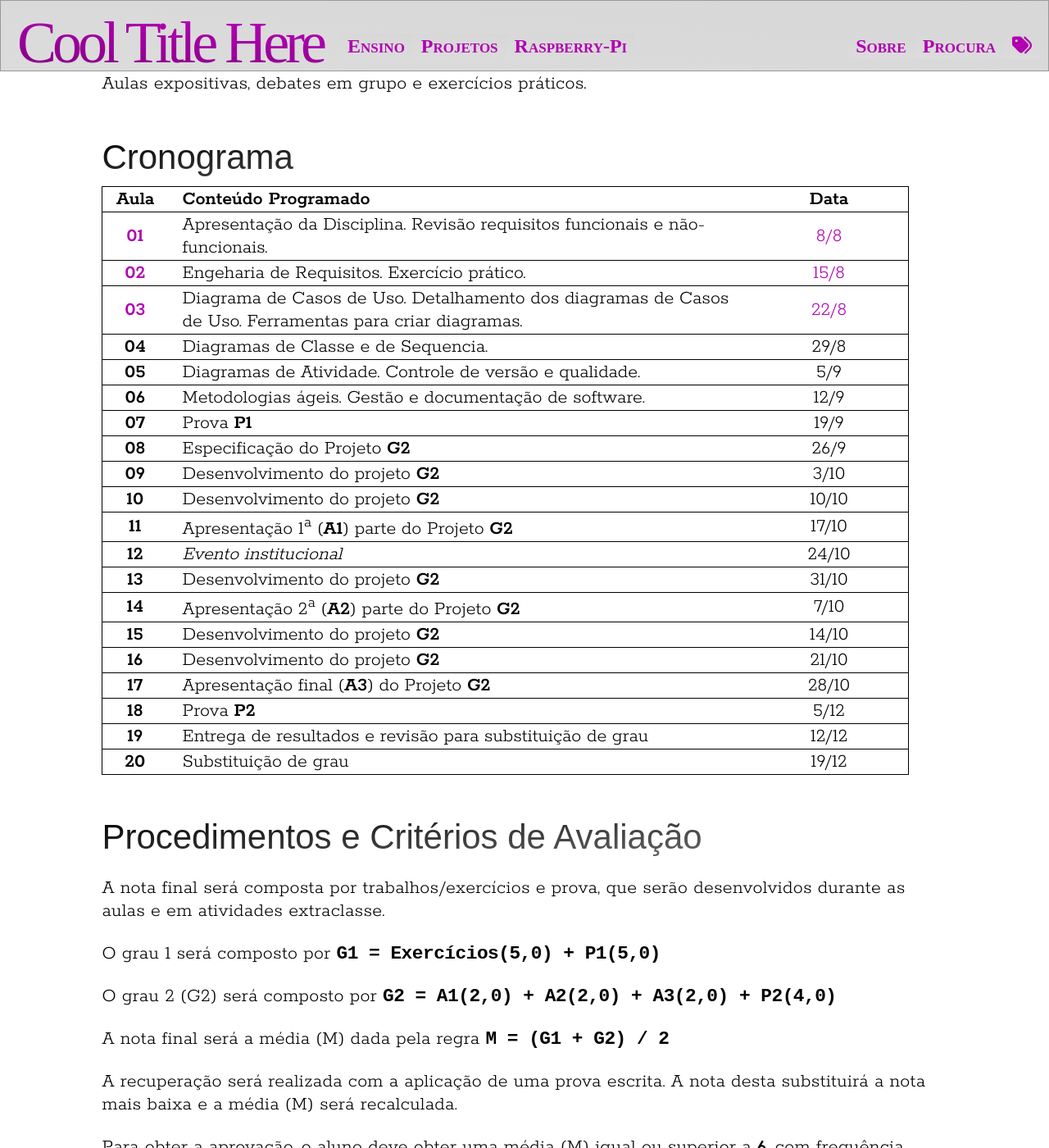
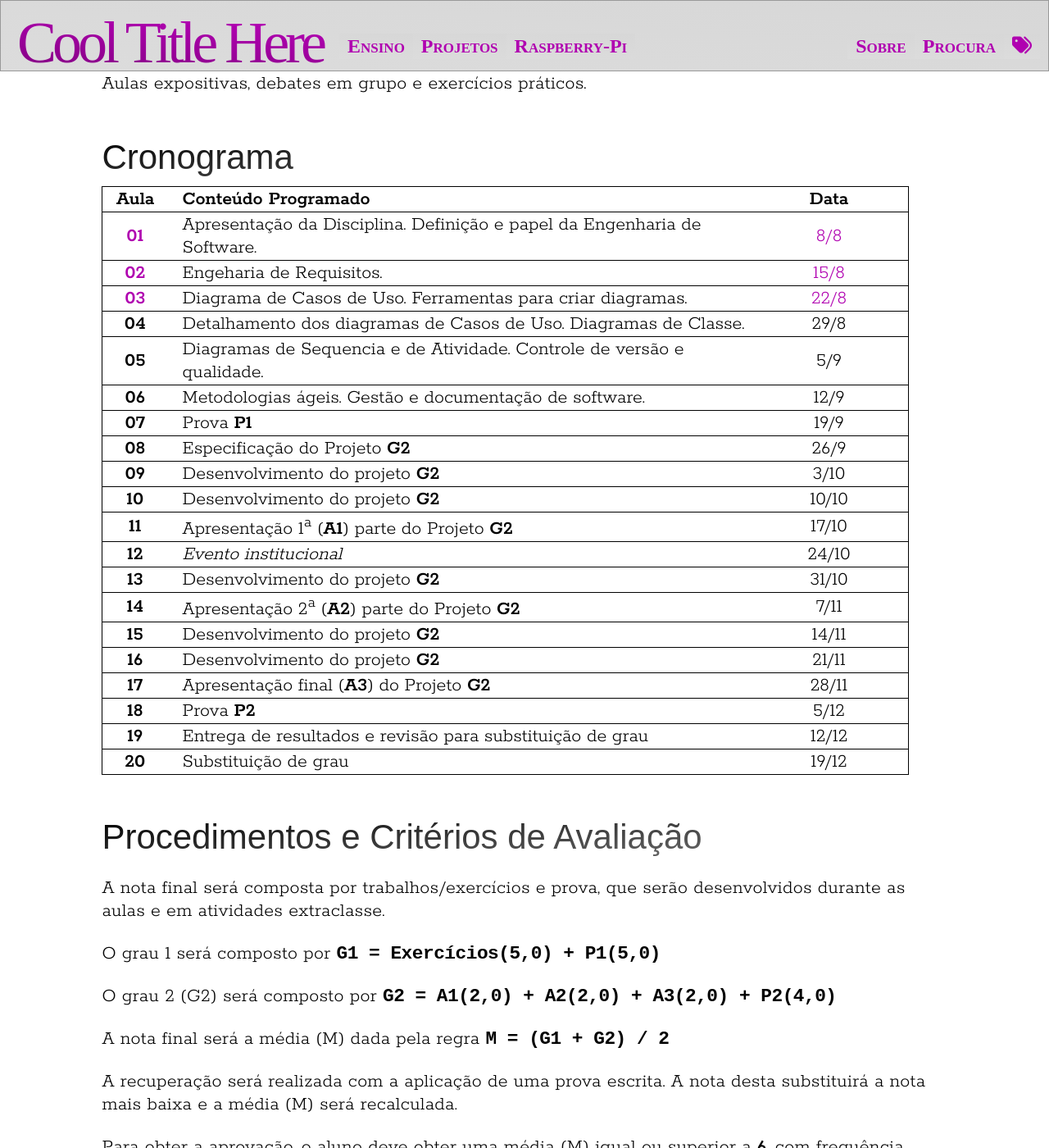
Before and after one commit to rafasgj/rafaeljeffman.com, a Jekyll site: the page built from teaching/lasalle/2023-02-engswlab.md, in a window 1280 px wide and 1400 px high, scrolled down 1663 px. Shown: the whole window at 82% size. Built offline with Jekyll 4.4.1, drawn with Linux system fonts in a browser that asks for light colours; some web fonts are replaced; some of the changed text lies outside the part shown.

Commit message:
engswlab: update class plan.

```diff
--- a/teaching/lasalle/2023-02-engswlab.md
+++ b/teaching/lasalle/2023-02-engswlab.md
@@ -65,11 +65,11 @@ Aulas expositivas, debates em grupo e exercícios práticos.
 
 | Aula | Conteúdo Programado | Data |
 | :--: | :------------------ | :--: |
-| [**01**](lectures/engswlab/lecture-01) | Apresentação da Disciplina. Revisão requisitos funcionais e não-funcionais. | [8/8](lectures/engswlab/lecture-01) |
-| [**02**](lectures/engswlab/lecture-02) | Engeharia de Requisitos. Exercício prático. | [15/8](lectures/engswlab/lecture-02) |
-| [**03**](lectures/engswlab/lecture-03) | Diagrama de Casos de Uso. Detalhamento dos diagramas de Casos de Uso. Ferramentas para criar diagramas. | [22/8](lectures/engswlab/lecture-03) |
-| **04** | Diagramas de Classe e de Sequencia. | 29/8 |
-| **05** | Diagramas de Atividade. Controle de versão e qualidade. | 5/9 |
+| [**01**](lectures/engswlab/lecture-01) | Apresentação da Disciplina. Definição e papel da Engenharia de Software. | [8/8](lectures/engswlab/lecture-01) |
+| [**02**](lectures/engswlab/lecture-02) | Engeharia de Requisitos. | [15/8](lectures/engswlab/lecture-02) |
+| [**03**](lectures/engswlab/lecture-03) | Diagrama de Casos de Uso. Ferramentas para criar diagramas. | [22/8](lectures/engswlab/lecture-03) |
+| **04** | Detalhamento dos diagramas de Casos de Uso. Diagramas de Classe. | 29/8 |
+| **05** | Diagramas de Sequencia e de Atividade. Controle de versão e qualidade. | 5/9 |
 | **06** | Metodologias ágeis. Gestão e documentação de software. | 12/9 |
 | **07** | Prova **P1** | 19/9 |
 | **08** | Especificação do Projeto **G2** | 26/9 |
@@ -78,10 +78,10 @@ Aulas expositivas, debates em grupo e exercícios práticos.
 | **11** | Apresentação 1<sup>a</sup> (**A1**) parte do Projeto **G2** | 17/10 |
 | **12** | _Evento institucional_ | 24/10 |
 | **13** | Desenvolvimento do projeto **G2**  | 31/10 |
-| **14** | Apresentação 2<sup>a</sup> (**A2**) parte do Projeto **G2** | 7/10 |
-| **15** | Desenvolvimento do projeto **G2**   | 14/10 |
-| **16** | Desenvolvimento do projeto **G2** | 21/10 |
-| **17** | Apresentação final (**A3**) do Projeto **G2** | 28/10 |
+| **14** | Apresentação 2<sup>a</sup> (**A2**) parte do Projeto **G2** | 7/11 |
+| **15** | Desenvolvimento do projeto **G2**   | 14/11 |
+| **16** | Desenvolvimento do projeto **G2** | 21/11 |
+| **17** | Apresentação final (**A3**) do Projeto **G2** | 28/11 |
 | **18** | Prova **P2** | 5/12 |
 | **19** | Entrega de resultados e revisão para substituição de grau | 12/12 |
 | **20** | Substituição de grau | 19/12 |
@@ -102,3 +102,7 @@ A recuperação será realizada com a aplicação de uma prova escrita. A nota d
 Para obter a aprovação, o aluno deve obter uma média (M) igual ou superior a **6**, com frequência igual ou superior à 75%.
 
 A frequência será medida a partir de chamada nominal, realizada em todas as aulas.
+
+## Material Complementar
+
+* [Draw.io](https://app.diagrams.net/): Ferramenta online, gratuita, para a geração de diagramas.
```
